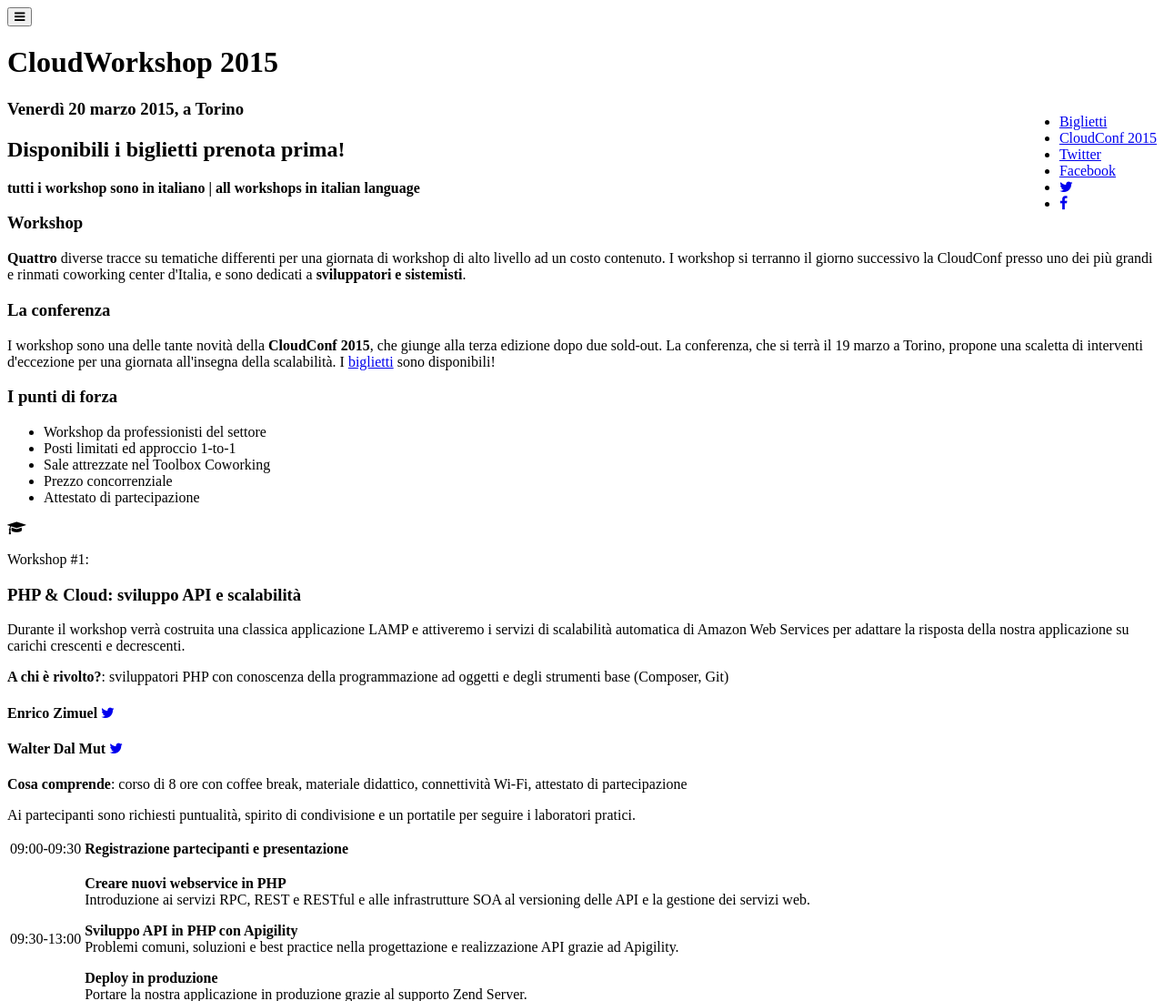
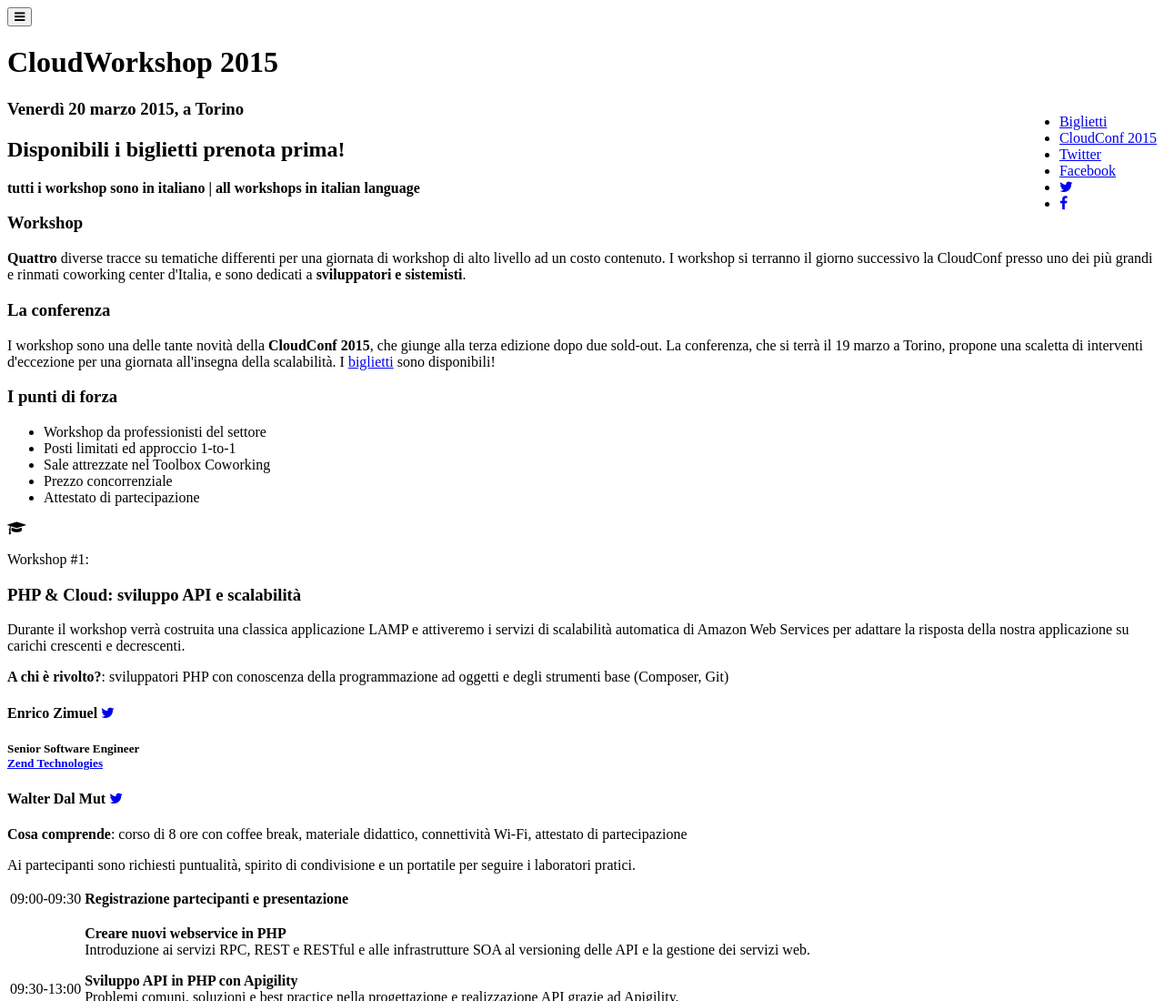
Before and after one commit to cloudconf/2015.cloudconf.it, a website: page src/workshop.html in a window 1280 px wide. Shown: the top 1100 px of the page at 91% size. Drawn offline with nearby package versions, Linux system fonts and the light colour scheme; some packages are replaced by stand-ins of ours.

Commit message:
Aggiornamento Workshop

```diff
--- a/src/workshop.html
+++ b/src/workshop.html
@@ -170,6 +170,7 @@
                         <div class="col-lg-5 speaker">
                             <span class="face enrico"></span>
                             <h4>Enrico Zimuel <a href="http://twitter.com/ezimuel" target="_blank" class="btn-link"><i class="fa fa-twitter"></i></a></h4>
+                            <h5>Senior Software Engineer <br> <a href="http://www.zend.com">Zend Technologies</a></h5>
                         </div>
                         <div class="col-lg-5 speaker">
                             <span class="face walter"></span>
```
